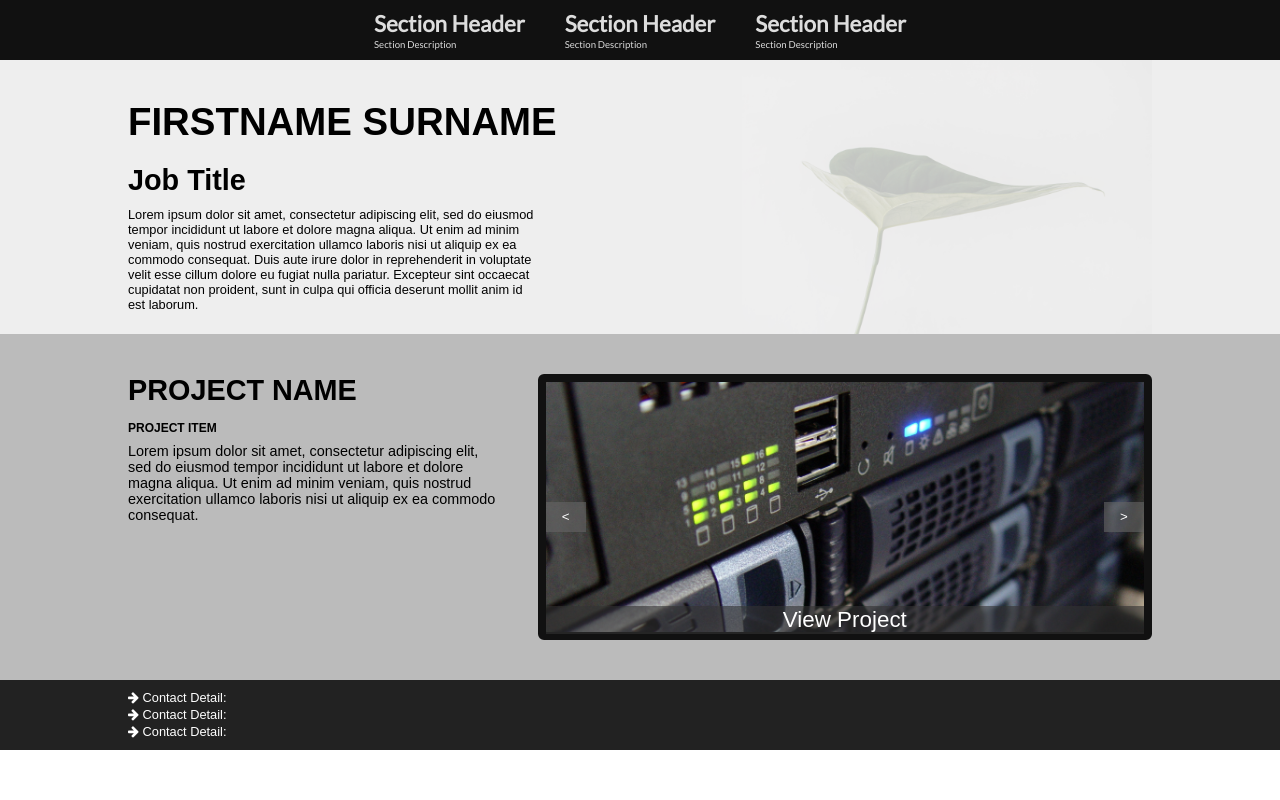
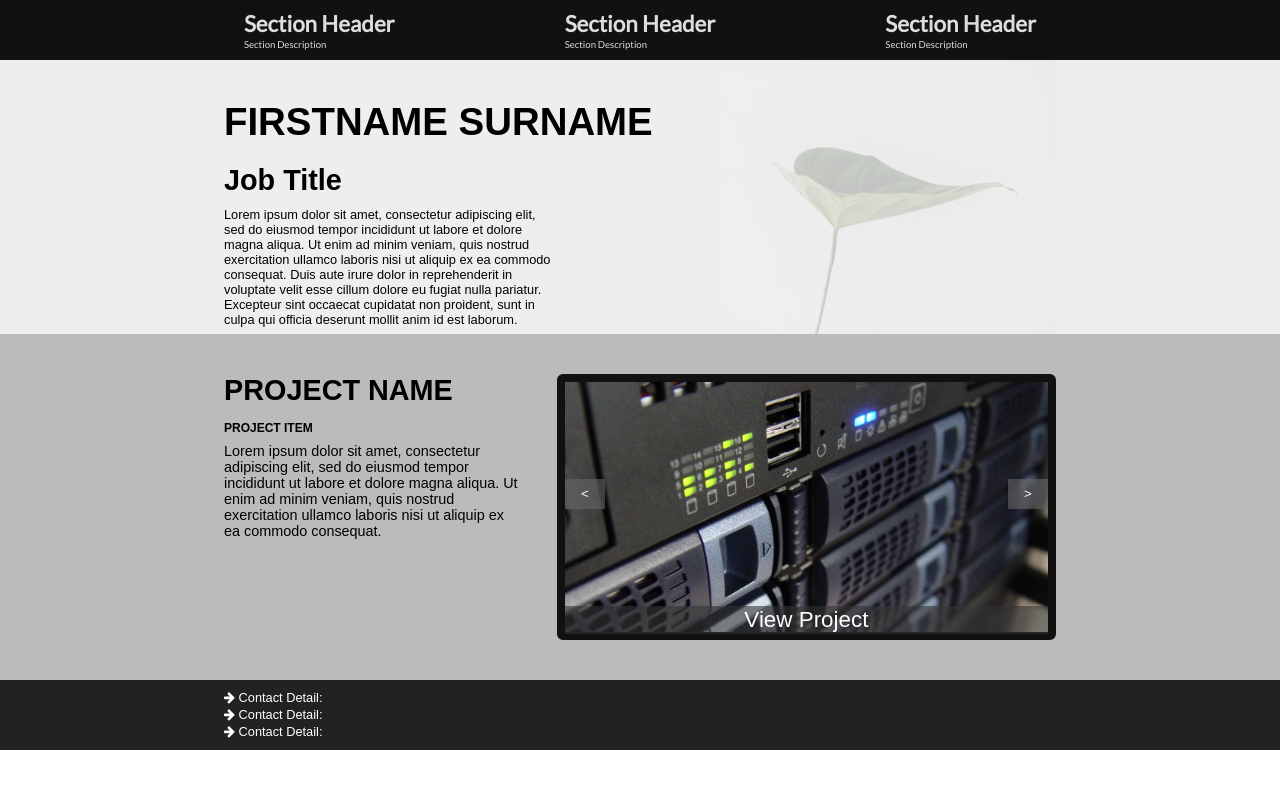
Before and after one commit to hoptond/portfolio, a PHP site: page / in a window 1280 px wide. Run offline with PHP 8.4, Linux system fonts and the light colour scheme.

Commit message:
changed wrapper widths from 80% to 65%, and altered flex display of the navwrapper from center to space-between

```diff
--- a/style.css
+++ b/style.css
@@ -19,9 +19,9 @@ nav {
 }
 #navwrapper {
     display:flex;
-    width: 80%;
+    width: 65%;
     margin: 0 auto;
-    justify-content: center;
+    justify-content: space-between;
 }
 .navitem {
     margin:0;
@@ -43,7 +43,7 @@ header {
     height:274px
 }
 #headerwrapper {
-    width: 80%;
+    width: 65%;
     margin: 0 auto;
     background-size: 100% auto;
 }
@@ -83,7 +83,7 @@ header p {
     width:100%;
 }
 #showcasewrapper {
-    width:80%;
+    width:65%;
     display: flex;
     margin: 0 auto;
 }
@@ -154,7 +154,7 @@ header p {
     color:#ffffff;
 }
 #contactwrapper {
-    width:80%;
+    width:65%;
     margin:0 auto;
 }
 ul {
```
